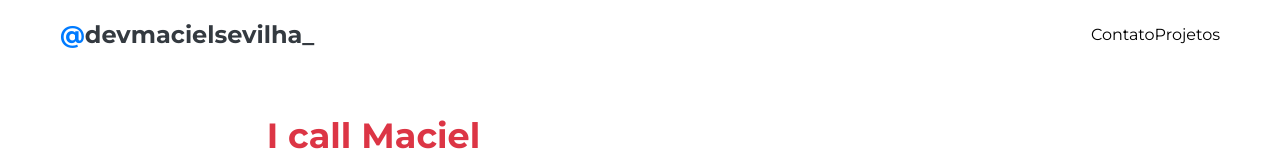
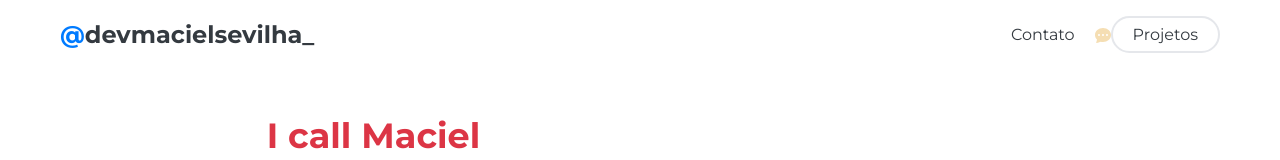
Before and after one commit to macielsevilha/portfolio, a Next.js app: page / in a window 1280 px wide. Shown: the top 160 px of the page. Built offline with nearby package versions, Linux system fonts and the light colour scheme.

Commit message:
melhorando sass

```diff
--- a/package.json
+++ b/package.json
@@ -16,6 +16,7 @@
     "next": "13.2.3",
     "react": "18.2.0",
     "react-dom": "18.2.0",
+    "react-icons": "^4.8.0",
     "sass": "^1.59.3"
   },
   "devDependencies": {
--- a/src/app/components/_ui/Buttons.jsx
+++ b/src/app/components/_ui/Buttons.jsx
@@ -1,24 +1,23 @@
 "use client";
 
 import Link from 'next/link';
+import '../../sass/app.scss';
 
-import '../../sass/app.scss';
 export function Button(props) {
     return (
-    <div className="portfolio-btn__button">
-            <a  href='' >
+        <div className="portfolio-btn__button">
+            <a href='' >
                 <i></i><span>{props.name}</span>
             </a>
-
-
-            </div>
+        </div>
     )
 }
 
 export function Links(props) {
     return (
-       <div className='portfolio-btn__link'>
-         <Link  href="">{props.name}</Link>
-       </div>
+        <div className='portfolio-navbar__link'>
+
+            <Link href="">{props.name}</Link>
+        </div>
     )
 }
--- a/src/app/components/_ui/Navbar.jsx
+++ b/src/app/components/_ui/Navbar.jsx
@@ -2,6 +2,7 @@
 
 import { useState } from "react";
 import { Links } from "./Buttons";
+import {BsChatDotsFill} from "react-icons/bs"
 export function Navbar() {
     const [id, setId] = useState()
 
@@ -15,11 +16,13 @@ export function Navbar() {
             <div className="portfolio-navbar__icon" onClick={toggle}>
                 <button></button>
             </div>
-            <ul className="flex my-[10px]" id={id?.target.className.replace('ropdown', 'active')}>
-                <li className="portfolio-navbar-item--none">
+            <ul className={`flex my-[10px] ${id?.target.className.replace('ropdown', 'active')}`} >
+                <li className="portfolio-navbar-item--none teste">
+                    <BsChatDotsFill color="white" />
                     <Links name="Contato" />
                 </li>
-                <li>
+                <li className="teste">
+                    <BsChatDotsFill />
                     <Links name="Projetos" />
                 </li>
             </ul>
--- a/src/app/sass/components/_navbar.scss
+++ b/src/app/sass/components/_navbar.scss
@@ -3,19 +3,16 @@
     display: flex;
     align-items: center;
     position: relative;
-
-    &-btn__link a {
+    &__link a {
         @extend %btn;
         border: {
             radius: 20px;
-            width: 1.5px;
+            width: 2.0px;
         }
     }
-
     &-item--none a {
         border: none;
     }
-
     @media (max-width: 700px) {
         ul {
             display: none;
@@ -46,7 +43,9 @@
                 @include icon('after', 'light', -10px, 10px);
                 @include icon('before', 'light', 10px, 00px);
             }
-            .#{$brand}-navbar-toggler--ropdown {
+        }
+        .#{$brand}-navbar-toggler {
+            &--ropdown {
                 &::after {
                     background-color: hue('danger');
                     transform: rotate(45deg);
@@ -57,28 +56,33 @@
                     transform: rotate(-45deg);
                 }
             }
-        }
-
-        ##{$brand}-navbar-toggler--active {
+            &--active {
                 position: absolute;
                 background-color: change-hue('dark', 'lighten', 5);
                 display: block;
                 right: 0;
                 top: 50px;
-
-            .#{$brand}-btn__link {
+            }
+        }
+        &__link {
             border: none;
             padding: 15px;
-
             a {
                 border: none;
                 color: hue('light');
             }
-
             &:hover {
                 background-color: change-hue('danger', 'lighten', 5);
             }
         }
     }
+
+}
+.teste {
+    color: wheat;
+    display: flex;
+    align-items: center;
+    &:hover {
+        background-color: red;
     }
 }
--- a/src/app/sass/layout/_header.scss
+++ b/src/app/sass/layout/_header.scss
@@ -1,24 +1,30 @@
-.#{$brand}-header__container {
+.#{$brand}-header {
+    &__container {
         background-color: hue('light');
         display: flex;
         justify-content: center;
-    .#{$brand}-header__middle {
+    }
+
+    &__middle {
         display: flex;
         justify-content: space-between;
         align-items: center;
         width: 100%;
         max-width: 1200px;
         padding: 0px 20px;
-       .#{$brand}-header__logo {
+    }
+
+    &__logo {
         transition: 0.5s;
         color: hue('dark');
+
         font: {
             size: 1.5em;
             weight: 600;
         }
+
         span {
             color: hue('primary');
         }
     }
 }
-}
```
Also changed, not shown: 1 other file (tests, documents, lock files or other folders). Lines whose indentation alone changed are shown as unchanged.
